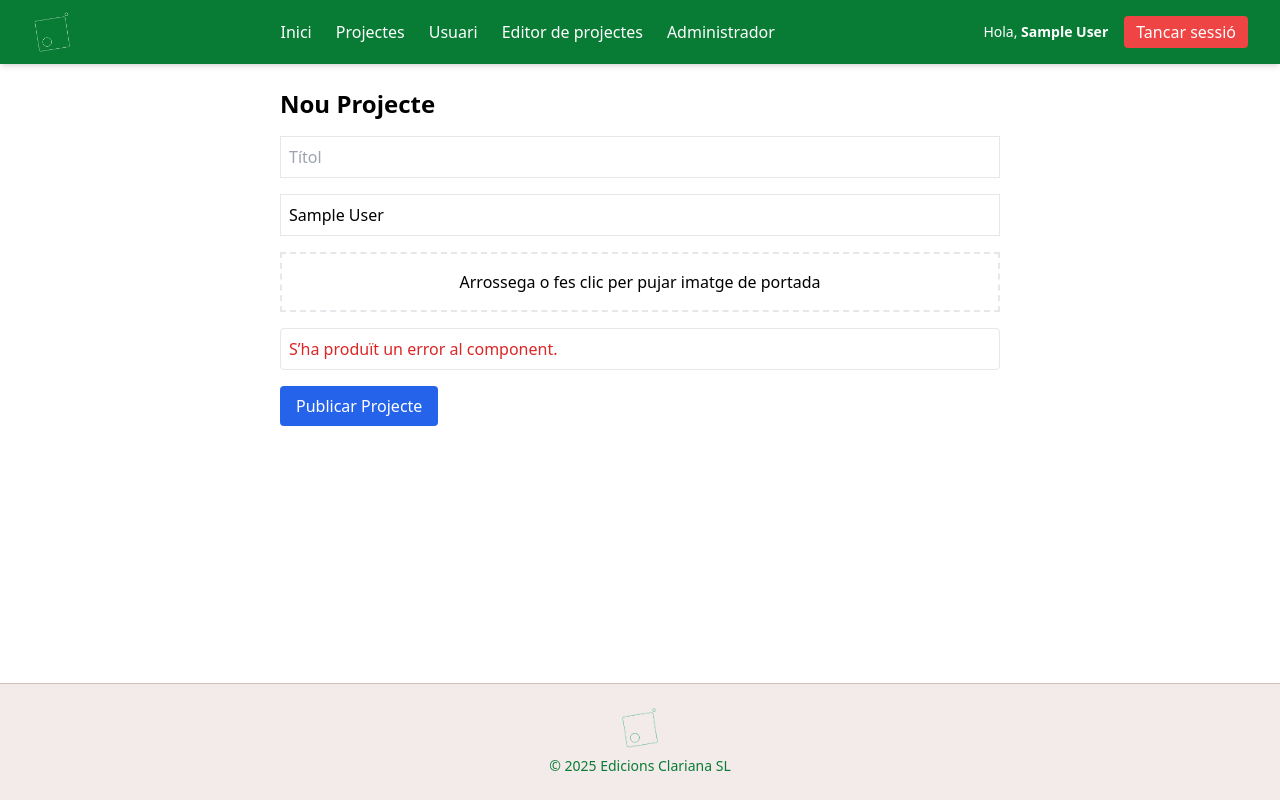
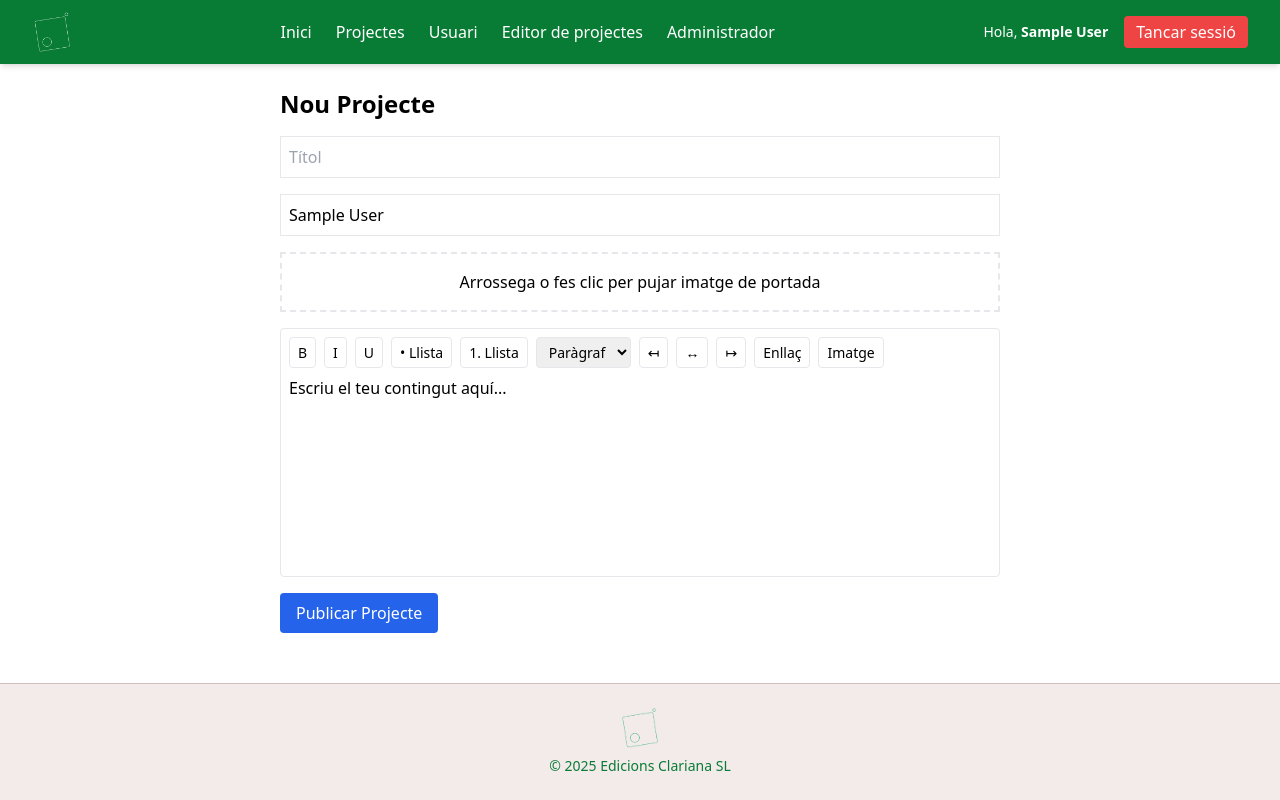
Before and after one commit to justmove1987/9-pf, a React (Vite) app in the folder front/mi-app/: page /editorPost in a window 1280 px wide. Built offline with nearby package versions, Linux system fonts and the light colour scheme; sample sign-in values are in the browser's storage.

Commit message:
Add Tiptap pluggin

```diff
--- a/front/mi-app/src/pages/EditorPost.tsx
+++ b/front/mi-app/src/pages/EditorPost.tsx
@@ -1,82 +1,201 @@
-import { useRef, useState } from "react";
+import { useCallback, useMemo, useState } from "react";
 import { useAuth } from "../context/useAuth";
 import { useDropzone } from "react-dropzone";
-import ReactQuill from "react-quill";
-import "react-quill/dist/quill.snow.css";
-import ErrorBoundary from "../components/ErrorBoundary";
+
+import { useEditor, EditorContent } from "@tiptap/react";
+import StarterKit from "@tiptap/starter-kit";
+import Image from "@tiptap/extension-image";
+import Link from "@tiptap/extension-link";
+import Underline from "@tiptap/extension-underline";
+import TextAlign from "@tiptap/extension-text-align";
+import Placeholder from "@tiptap/extension-placeholder";
 
 export default function EditorPost() {
   const { user } = useAuth();
-  const quillRef = useRef<ReactQuill | null>(null);
-
   const [title, setTitle] = useState("");
   const [author, setAuthor] = useState(user?.name || "");
   const [imageFile, setImageFile] = useState<File | null>(null); // portada
   const [message, setMessage] = useState("");
   const [content, setContent] = useState("<p>Escriu el teu contingut aquí...</p>");
 
-  // Imatge de portada (no té res a veure amb l’editor)
+  // Portada (independent de l’editor)
   const { getRootProps, getInputProps } = useDropzone({
     accept: { "image/*": [] },
     onDrop: (accepted) => setImageFile(accepted[0]),
   });
 
-  // 🔁 CONFIG de la barra d’eines de Quill
-  const modules = {
-    toolbar: {
-      container: [
-        [{ header: [1, 2, false] }],
-        ["bold", "italic", "underline"],
-        [{ list: "ordered" }, { list: "bullet" }],
-        ["link", "image"],
-        ["clean"],
-      ],
-      handlers: { image: handleImageUpload },
+  // --- helper: pujar imatge a /uploads i tornar URL ---
+  const uploadFile = useCallback(async (file: File): Promise<string> => {
+    const form = new FormData();
+    form.append("file", file);
+    const token = localStorage.getItem("token") || "";
+    const res = await fetch("http://localhost:3000/uploads", {
+      method: "POST",
+      headers: token ? { Authorization: `Bearer ${token}` } : {},
+      body: form,
+    });
+    if (!res.ok) throw new Error("Error pujant imatge");
+    const data = await res.json(); // { url: "http://localhost:3000/uploads/xxx.jpg" }
+    return data.url as string;
+  }, []);
+
+  // --- TipTap editor ---
+  const editor = useEditor({
+    extensions: [
+      StarterKit,
+      Underline,
+      Link.configure({
+        openOnClick: true,
+        autolink: true,
+        defaultProtocol: "https",
+      }),
+      Image.configure({
+        inline: false, // posa-ho a true si vols imatge en-línia
+        allowBase64: false,
+      }),
+      TextAlign.configure({
+        types: ["heading", "paragraph"],
+      }),
+      Placeholder.configure({
+        placeholder: "Escriu el teu contingut aquí...",
+      }),
+    ],
+    content, // pot ser HTML, TipTap el parseja
+    editorProps: {
+      handleDrop: (_view, event) => {
+  (async () => {
+    const files = event.dataTransfer?.files;
+    if (!files?.length) return;
+    const image = Array.from(files).find(f => f.type.startsWith("image/"));
+    if (!image) return;
+
+    event.preventDefault();
+    try {
+      const url = await uploadFile(image);
+      editor?.chain().focus().setImage({ src: url }).run();
+    } catch (e) {
+      console.error(e);
+    }
+  })();
+  return true;   // <- ara el tipus és boolean | void
+},
+      handlePaste: (_view, event) => {
+  (async () => {
+    const items = event.clipboardData?.items;
+    if (!items) return;
+    const fileItem = Array.from(items).find(
+      it => it.kind === "file" && it.type.startsWith("image/")
+    );
+    if (!fileItem) return;
+
+    event.preventDefault();
+    const file = fileItem.getAsFile();
+    if (!file) return;
+
+    try {
+      const url = await uploadFile(file);
+      editor?.chain().focus().setImage({ src: url }).run();
+    } catch (e) {
+      console.error(e);
+    }
+  })();
+  return true;
+},
+
     },
-  };
+    onUpdate({ editor }) {
+      // Guardem l’HTML resultant per enviar-lo al backend
+      setContent(editor.getHTML());
+    },
+  });
 
-  // 3a) OPCIÓ RÀPIDA: Base64
-  // No cal fer res: React-Quill permet enganxar/drag-drop d’imatges
-  // i les incrusta com data:base64 dins del HTML.
+  const toggleLink = useCallback(() => {
+    if (!editor) return;
+    if (editor.isActive("link")) {
+      editor.chain().focus().unsetLink().run();
+      return;
+    }
+    const url = window.prompt("Introdueix una URL");
+    if (url) editor.chain().focus().setLink({ href: url }).run();
+  }, [editor]);
 
-  // 3b) OPCIÓ MILLOR: pujar al backend i inserir la URL
-  // eslint-disable-next-line @typescript-eslint/no-explicit-any
-  async function handleImageUpload(this: any) {
+  const addImageFromPicker = useCallback(async () => {
+    if (!editor) return;
     const input = document.createElement("input");
     input.type = "file";
     input.accept = "image/*";
-    input.click();
-
     input.onchange = async () => {
       const file = input.files?.[0];
       if (!file) return;
-
-      const form = new FormData();
-      form.append("file", file);
-
-      const token = localStorage.getItem("token") || "";
-      const res = await fetch("http://localhost:3000/uploads", {
-        method: "POST",
-        headers: { Authorization: `Bearer ${token}` }, // opcional si protegies l’endpoint
-        body: form,
-      });
-
-      if (!res.ok) return alert("Error pujant imatge");
-
-      const data = await res.json(); // { url: "http://localhost:3000/uploads/xxx.jpg" }
-      const quill = quillRef.current?.getEditor();
-      const range = quill?.getSelection(true);
-      if (quill && range) {
-        quill.insertEmbed(range.index, "image", data.url, "user");
-        quill.setSelection(range.index + 1, 0);
+      try {
+        const url = await uploadFile(file);
+        editor.chain().focus().setImage({ src: url }).run();
+      } catch (e) {
+        console.error(e);
+        alert("Error pujant imatge");
       }
     };
-  }
+    input.click();
+  }, [editor, uploadFile]);
+
+  const modulesToolbar = useMemo(
+    () => (
+      <div className="flex flex-wrap gap-2 mb-2 text-sm">
+        <button type="button" className="px-2 py-1 border rounded"
+          onClick={() => editor?.chain().focus().toggleBold().run()}
+          aria-pressed={editor?.isActive("bold")}>B</button>
+        <button type="button" className="px-2 py-1 border rounded"
+          onClick={() => editor?.chain().focus().toggleItalic().run()}
+          aria-pressed={editor?.isActive("italic")}>I</button>
+        <button type="button" className="px-2 py-1 border rounded"
+          onClick={() => editor?.chain().focus().toggleUnderline().run()}
+          aria-pressed={editor?.isActive("underline")}>U</button>
+
+        <button type="button" className="px-2 py-1 border rounded"
+          onClick={() => editor?.chain().focus().toggleBulletList().run()}
+          aria-pressed={editor?.isActive("bulletList")}>• Llista</button>
+        <button type="button" className="px-2 py-1 border rounded"
+          onClick={() => editor?.chain().focus().toggleOrderedList().run()}
+          aria-pressed={editor?.isActive("orderedList")}>1. Llista</button>
+
+        <select
+          className="px-2 py-1 border rounded"
+          onChange={(e) => {
+            const v = Number(e.target.value);
+            if (v === 0) editor?.chain().focus().setParagraph().run();
+            else editor?.chain().focus().toggleHeading({ level: v as 1|2|3 }).run();
+          }}
+          defaultValue={0}
+          title="Encapçalament"
+        >
+          <option value={0}>Paràgraf</option>
+          <option value={1}>H1</option>
+          <option value={2}>H2</option>
+          <option value={3}>H3</option>
+        </select>
+
+        <button type="button" className="px-2 py-1 border rounded"
+          onClick={() => editor?.chain().focus().setTextAlign("left").run()}>↤</button>
+        <button type="button" className="px-2 py-1 border rounded"
+          onClick={() => editor?.chain().focus().setTextAlign("center").run()}>↔</button>
+        <button type="button" className="px-2 py-1 border rounded"
+          onClick={() => editor?.chain().focus().setTextAlign("right").run()}>↦</button>
+
+        <button type="button" className="px-2 py-1 border rounded" onClick={toggleLink}>
+          Enllaç
+        </button>
+        <button type="button" className="px-2 py-1 border rounded" onClick={addImageFromPicker}>
+          Imatge
+        </button>
+      </div>
+    ),
+    [editor, toggleLink, addImageFromPicker]
+  );
 
   const handleSubmit = async (e: React.FormEvent) => {
     e.preventDefault();
 
-    // portada (la teva lògica actual)
+    // portada -> mantinc la teva lògica (base64)
     let imageUrl = "";
     if (imageFile) {
       const base64 = await toBase64(imageFile);
@@ -100,7 +219,8 @@ export default function EditorPost() {
       setTitle("");
       setAuthor(user?.name || "");
       setImageFile(null);
-      setContent("");
+      setContent("<p></p>");
+      editor?.commands.setContent("<p></p>");
     } catch (err) {
       console.error(err);
       setMessage("❌ Error creant el projecte");
@@ -142,19 +262,16 @@ export default function EditorPost() {
           )}
         </div>
 
-        {/* Editor React-Quill */}
+        {/* TipTap */}
         <div className="bg-white rounded border p-2">
-          <ErrorBoundary>
-            <ReactQuill
-              ref={quillRef}
-              value={content}
-              onChange={setContent}
-              modules={modules}
-            />
-          </ErrorBoundary>
+          {modulesToolbar}
+          <EditorContent editor={editor} className="min-h-48 prose max-w-none" />
         </div>
 
-        <button type="submit" className="bg-blue-600 text-white px-4 py-2 rounded hover:bg-blue-700">
+        <button
+          type="submit"
+          className="bg-blue-600 text-white px-4 py-2 rounded hover:bg-blue-700"
+        >
           Publicar Projecte
         </button>
       </form>
```
Also changed, not shown: front/mi-app/package.json (+5 -2 lines), 2 other files (tests, documents, lock files or other folders).
